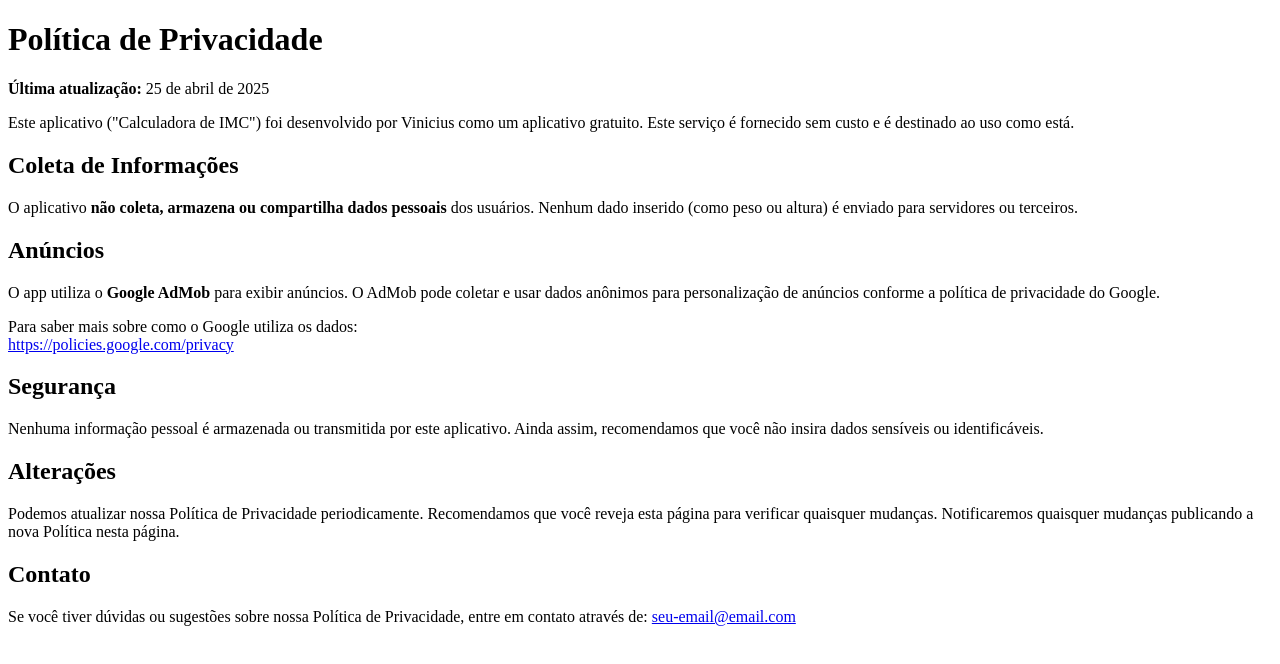
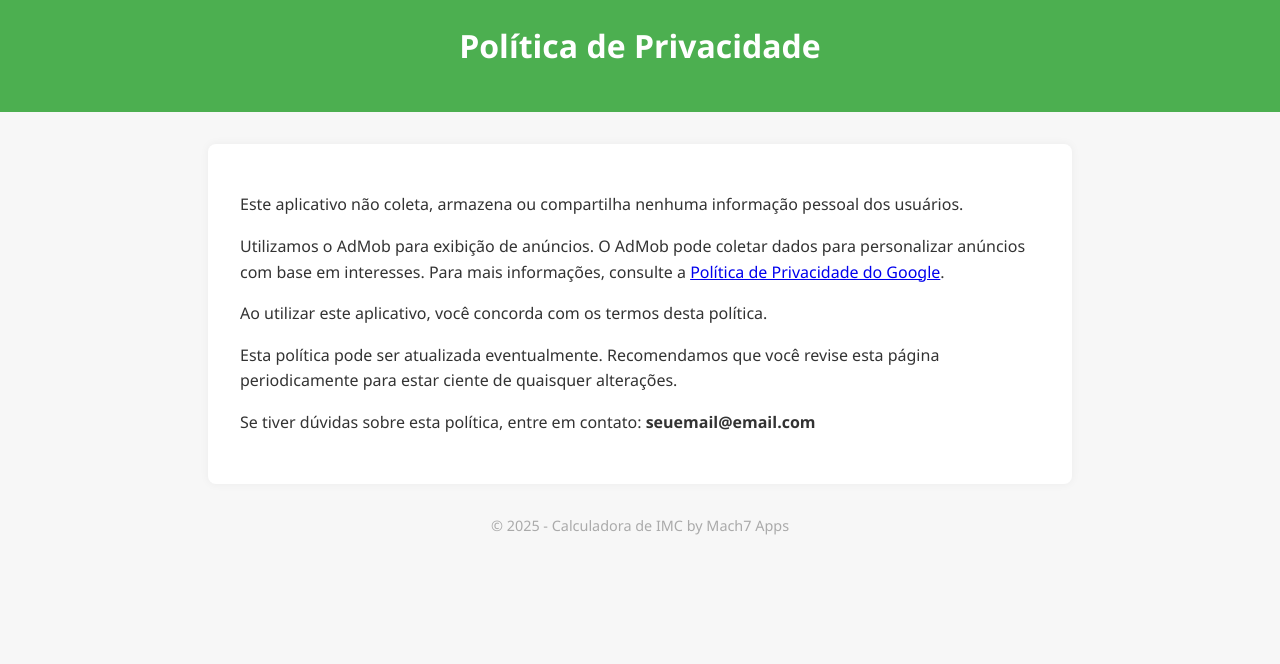
Before and after one commit to machVini/BMICalculator, a plain HTML site: page privacy-policy.html in a window 1280 px wide. Drawn offline with Linux system fonts and the light colour scheme.

Commit message:
updating privacy policy

```diff
--- a/privacy-policy.html
+++ b/privacy-policy.html
@@ -2,30 +2,66 @@
 <html lang="pt-BR">
 <head>
   <meta charset="UTF-8" />
-  <meta name="viewport" content="width=device-width, initial-scale=1.0"/>
+  <meta name="viewport" content="width=device-width, initial-scale=1.0" />
   <title>Política de Privacidade</title>
+  <style>
+    body {
+      font-family: 'Segoe UI', Tahoma, Geneva, Verdana, sans-serif;
+      margin: 0;
+      padding: 0;
+      background-color: #f7f7f7;
+      color: #333;
+    }
+
+    header {
+      background-color: #4CAF50;
+      color: white;
+      padding: 1.5rem;
+      text-align: center;
+    }
+
+    main {
+      max-width: 800px;
+      margin: 2rem auto;
+      background: white;
+      padding: 2rem;
+      border-radius: 8px;
+      box-shadow: 0 0 10px rgba(0,0,0,0.05);
+    }
+
+    h1 {
+      margin-top: 0;
+    }
+
+    p {
+      line-height: 1.6;
+    }
+
+    footer {
+      text-align: center;
+      margin-top: 2rem;
+      color: #aaa;
+      font-size: 0.9rem;
+    }
+  </style>
 </head>
 <body>
-  <h1>Política de Privacidade</h1>
-  <p><strong>Última atualização:</strong> 25 de abril de 2025</p>
+  <header>
+    <h1>Política de Privacidade</h1>
+  </header>
+  <main>
+    <p>Este aplicativo não coleta, armazena ou compartilha nenhuma informação pessoal dos usuários.</p>
 
-  <p>Este aplicativo ("Calculadora de IMC") foi desenvolvido por Vinicius como um aplicativo gratuito. Este serviço é fornecido sem custo e é destinado ao uso como está.</p>
+    <p>Utilizamos o AdMob para exibição de anúncios. O AdMob pode coletar dados para personalizar anúncios com base em interesses. Para mais informações, consulte a <a href="https://policies.google.com/privacy" target="_blank">Política de Privacidade do Google</a>.</p>
 
-  <h2>Coleta de Informações</h2>
-  <p>O aplicativo <strong>não coleta, armazena ou compartilha dados pessoais</strong> dos usuários. Nenhum dado inserido (como peso ou altura) é enviado para servidores ou terceiros.</p>
+    <p>Ao utilizar este aplicativo, você concorda com os termos desta política.</p>
 
-  <h2>Anúncios</h2>
-  <p>O app utiliza o <strong>Google AdMob</strong> para exibir anúncios. O AdMob pode coletar e usar dados anônimos para personalização de anúncios conforme a política de privacidade do Google.</p>
-  <p>Para saber mais sobre como o Google utiliza os dados:<br />
-  <a href="https://policies.google.com/privacy" target="_blank">https://policies.google.com/privacy</a></p>
+    <p>Esta política pode ser atualizada eventualmente. Recomendamos que você revise esta página periodicamente para estar ciente de quaisquer alterações.</p>
 
-  <h2>Segurança</h2>
-  <p>Nenhuma informação pessoal é armazenada ou transmitida por este aplicativo. Ainda assim, recomendamos que você não insira dados sensíveis ou identificáveis.</p>
-
-  <h2>Alterações</h2>
-  <p>Podemos atualizar nossa Política de Privacidade periodicamente. Recomendamos que você reveja esta página para verificar quaisquer mudanças. Notificaremos quaisquer mudanças publicando a nova Política nesta página.</p>
-
-  <h2>Contato</h2>
-  <p>Se você tiver dúvidas ou sugestões sobre nossa Política de Privacidade, entre em contato através de: <a href="mailto:seu-email@email.com">seu-email@email.com</a></p>
+    <p>Se tiver dúvidas sobre esta política, entre em contato: <strong>seuemail@email.com</strong></p>
+  </main>
+  <footer>
+    &copy; 2025 - Calculadora de IMC by Mach7 Apps
+  </footer>
 </body>
 </html>
```
